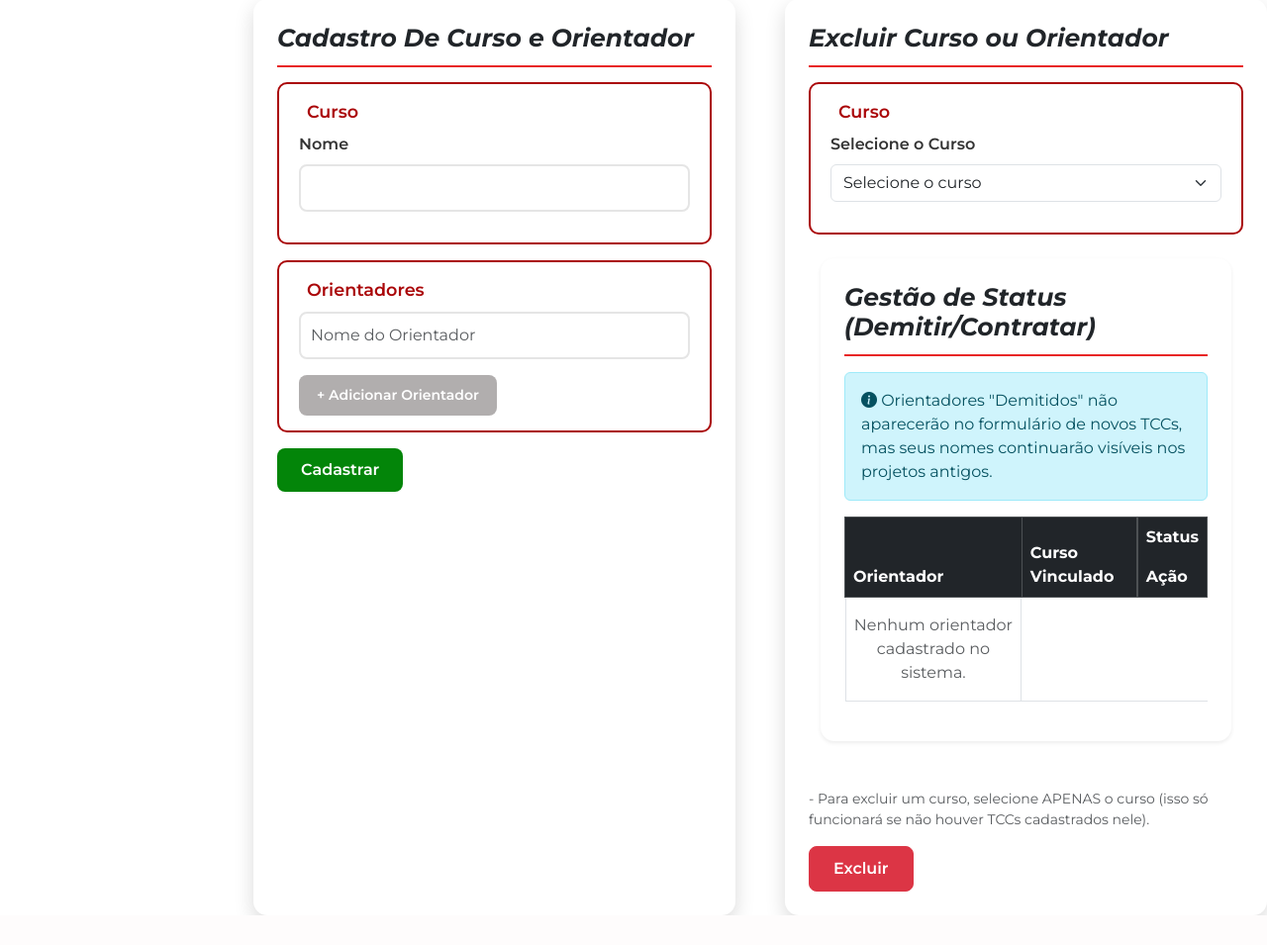
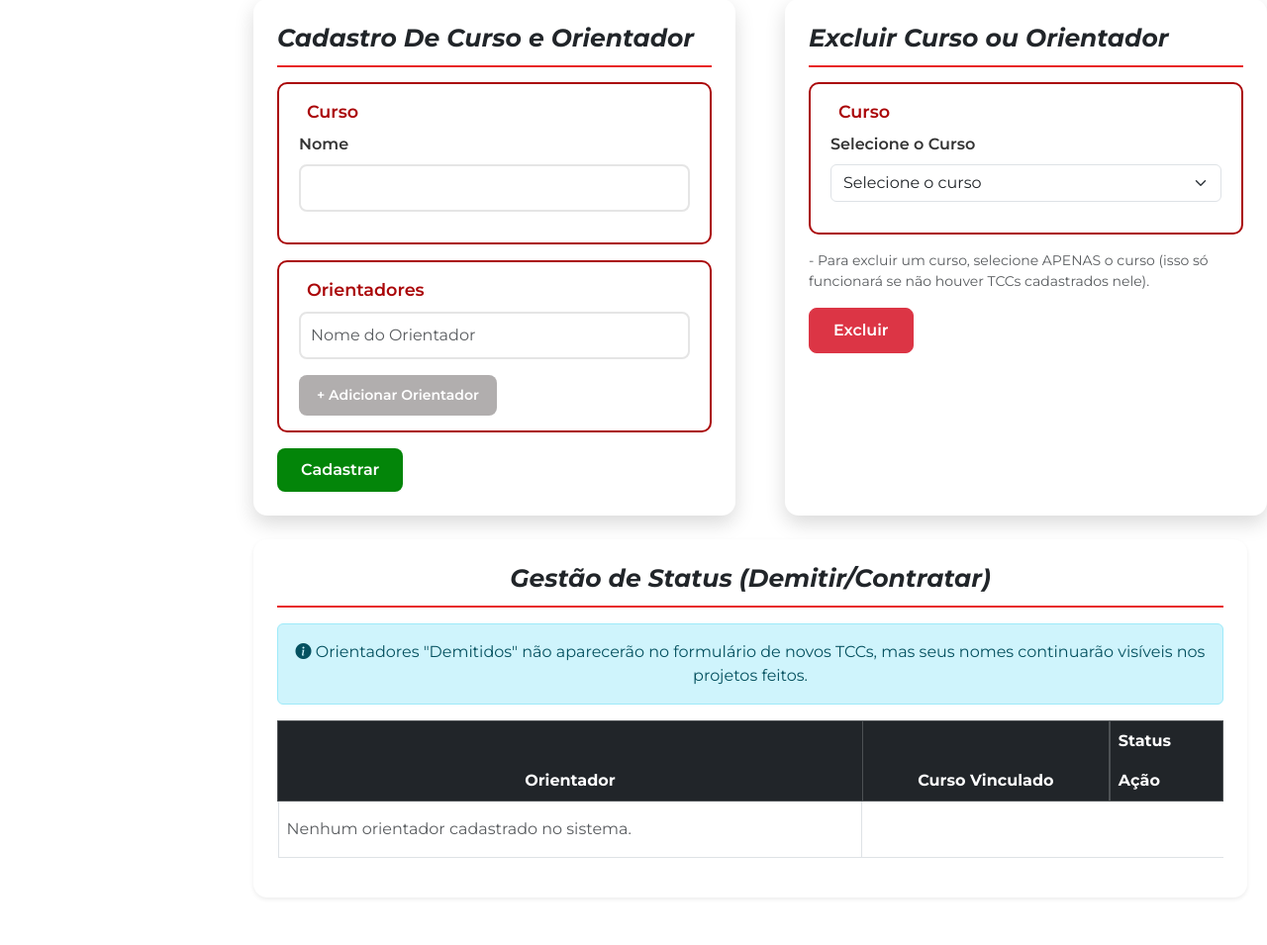
Before and after one commit to mariasantiag/portfolio-dos-tcc, a Flask app: template templates/cadastro-curso-orientador.html in a window 1280 px wide. Shown: the part 145-1100 px from the top of the page at 99% size. Before the commit the page ends 1070 px from the top, so only its background shows below. Run offline with Flask 3, Linux system fonts and the light colour scheme; the template is opened without the code that fills it, so the values that code supplies are empty; some libraries are stand-ins or nearby versions.

Commit message:
css da tabela feito

```diff
--- a/static/css/cadastro-curso-orientador.css
+++ b/static/css/cadastro-curso-orientador.css
@@ -136,6 +136,27 @@ main {
     padding: 0 8px;
   }
 
+
+
+  /*GESTÃO DE STATUS (Tabela)*/
+.container__gestaostatus {
+
+  margin-left: 20%;
+  margin-top: 50px;
+  padding-right: 20px;
+}
+
+.secao_tabela {
+  width: 100%;
+  max-width: 1150px;
+  text-align: center;
+  border: none;
+  border-radius: 14px;
+  overflow: hidden;
+  background: var(--cor-fundo-branco);
+  box-shadow: 0 8px 20px rgba(0,0,0,0.15);
+}
+
   /* labels */
   .form-label {
     font-weight: 600;
--- a/templates/cadastro-curso-orientador.html
+++ b/templates/cadastro-curso-orientador.html
@@ -95,15 +95,30 @@
           </div>
         </fieldset>
 
-        <div class="container mt-4 mb-5">
-          <section class="card p-4 shadow-sm">
+
+        <div class="form-text mb-3">
+           - Para excluir um curso, selecione APENAS o curso (isso só funcionará se não houver TCCs cadastrados nele).
+         </div>
+
+         <div class="text-center">
+            <button type="submit" class="btn btn-danger px-4">Excluir</button>
+         </div>
+
+      </form>
+
+
+   </section>
+</div>
+
+<div class="mt-4 mb-5 container__gestaostatus">
+  <section class="card p-4 shadow-sm secao_tabela">
     <div class="tittle mb-3">
       <h2>Gestão de Status (Demitir/Contratar)</h2>
     </div>
 
     <div class="alert alert-info" role="alert">
       <i class="bi bi-info-circle-fill"></i>
-              Orientadores "Demitidos" não aparecerão no formulário de novos TCCs, mas seus nomes continuarão visíveis nos projetos antigos.
+      Orientadores "Demitidos" não aparecerão no formulário de novos TCCs, mas seus nomes continuarão visíveis nos projetos feitos.
     </div>
 
     <div class="table-responsive">
@@ -161,18 +176,6 @@
   </section>
 </div>
 
-        <div class="form-text mb-3">
-          - Para excluir um curso, selecione APENAS o curso (isso só funcionará se não houver TCCs cadastrados nele).
-        </div>
-
-        <div class="text-center">
-          <button type="submit" class="btn btn-danger px-4">Excluir</button>
-        </div>
-
-      </form>
-    </section>
-  </div>
-
   {% if session.usuario %}
   <div class="add__tcc dropdown__add">
     <i class="bi bi-plus-circle fs-1" role="button" id="dropdownAddButton" data-bs-toggle="dropdown" aria-expanded="false"></i>
```
Lines whose indentation alone changed are shown as unchanged.
